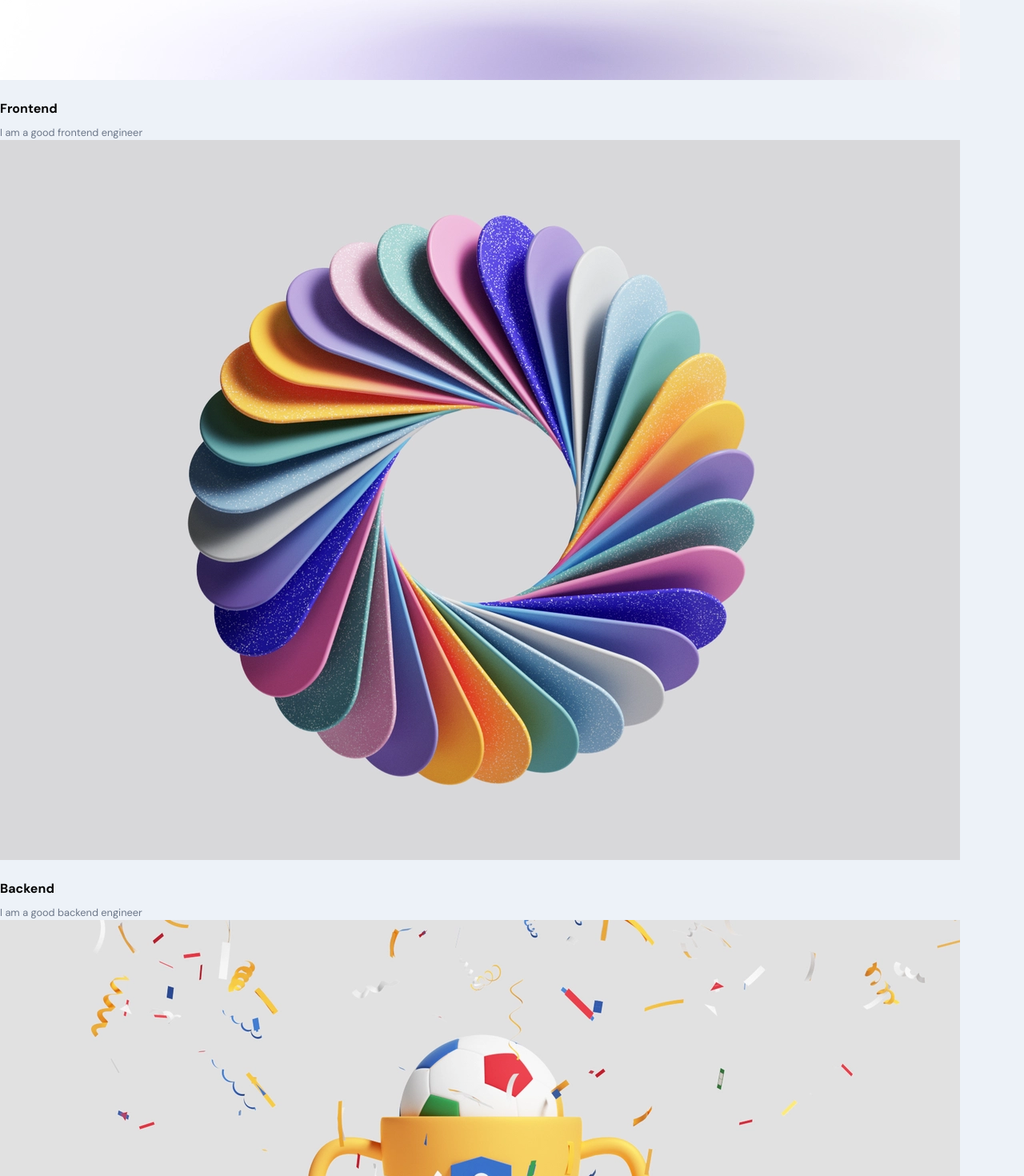
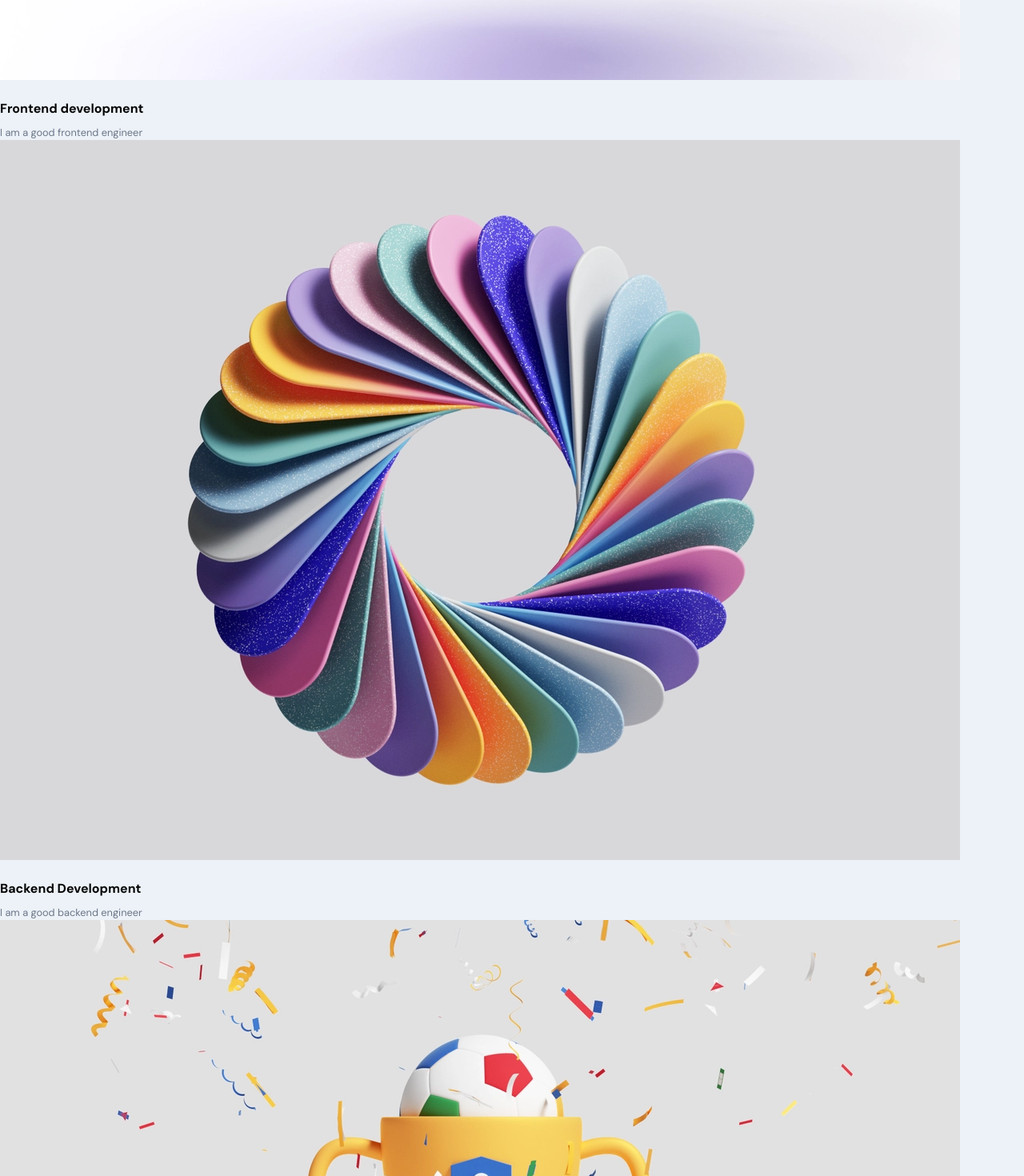
Before and after one commit to brytebee/bee-portfolio, a React (Create React App) app: page / in a window 1280 px wide. Shown: the part 2300-3770 px from the top of the page at 80% size. Built offline with nearby package versions, Linux system fonts and the light colour scheme.

Commit message:
:white_check_mark: Update About
Added content and styles for About section

```diff
--- a/src/container/About/About.jsx
+++ b/src/container/About/About.jsx
@@ -4,12 +4,12 @@ import { motion } from 'framer-motion';
 import { images } from '../../constants';
 const abouts = [
   {
-    title: 'Frontend',
+    title: 'Frontend development',
     description: 'I am a good frontend engineer',
     imageUrl: images.about01,
   },
   {
-    title: 'Backend',
+    title: 'Backend Development',
     description: 'I am a good backend engineer',
     imageUrl: images.about02,
   },
@@ -19,22 +19,20 @@ const abouts = [
     imageUrl: images.about03,
   },
   {
-    title: 'Details',
-    description: 'I pay extra attention to details',
+    title: 'Ruby/Rails Stack',
+    description: 'Intermediate user of Ruby/Rails Stack',
     imageUrl: images.about04,
   },
 ];
 const About = () => {
   return (
-    <div>
+    <>
       <h2 className="head-text">
-        I know that
-        <span>Good Design</span>
-        means
-        <span>Good Business</span>
+        {' '}
+        I know that <span>Good Design</span> means <span>Good Business</span>{' '}
       </h2>
 
-      <div>
+      <div className="app__profiles">
         {abouts.map((about, index) => (
           <motion.div
             whileInView={{ opacity: 1 }}
@@ -53,8 +51,38 @@ const About = () => {
           </motion.div>
         ))}
       </div>
-    </div>
+    </>
   );
 };
 
 export default About;
+
+// Frontend:
+
+// HTML (Jade)
+// CSS (SASS/LESS)
+// Javascript (Angular.js, jQuery, CoffeeScript, Backbone.js, React.js)
+// Database:
+
+// Postgresql 9.4
+// MongoDB
+// MySql
+// Backend:
+
+// Node.js
+// Ruby On Rails
+// PHP
+// Python
+// Tools:
+
+// GIT
+// GULP
+// ATOM
+// SUBLIME
+// AWS
+// HEROKU
+// SITEPRISM
+// Web Design:
+
+// Photoshop
+// Illustrator
```
Also changed, not shown: src/container/About/About.scss (+38 -0 lines).
